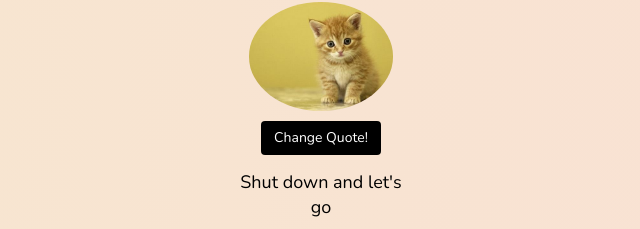
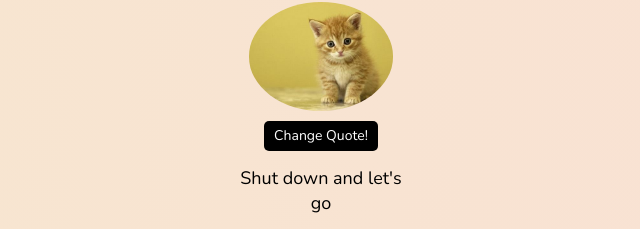
Before and after one commit to melissa160/Developer-Quotes, a plain HTML site: page index.html in a window 1280 px wide. Shown: the part 96-325 px from the top of the page, 319-959 px from the left. Drawn offline with nearby package versions, Linux system fonts and the light colour scheme.

Commit message:
fixing button

```diff
--- a/app.js
+++ b/app.js
@@ -1,4 +1,4 @@
-$('.btn').on('click', function() {
+$('.button').on('click', function() {
 	$.getJSON("https://jsonp.afeld.me/?url=http://quotes.stormconsultancy.co.uk/quotes.json",function(json) {
     //$(".quote").html(JSON.stringify(json));
     var html = "";
--- a/index.html
+++ b/index.html
@@ -16,7 +16,7 @@
       <div class="row text-center">
         <h2 class="cursiva">Developer Quotes...</h2>
         <img class="img-circle" src="gato.jpg" alt="" width="200">
-        <button class="button btn">Change Quote!</button>
+        <button class="button">Change Quote!</button>
       </div>
       <div class="quote row text-center">
         <p class="col-lg-3 col-md-2"></p>
--- a/style.css
+++ b/style.css
@@ -48,17 +48,16 @@ img {
 
 .button {
 	background-color: black;
+	border:none;
+	padding: 5px 10px;
+	font-family: 'Nunito', sans-serif;
+	font-size: 14px;
 	color: white;
-}
-
-.button:active{
-	background-color: black;
-	color: white;
+	border-radius: 5px;
 }
 
 .button:hover{
-	background-color: black;
-	color: white;
+	color: #379295;
 }
 
 .quote{
```
